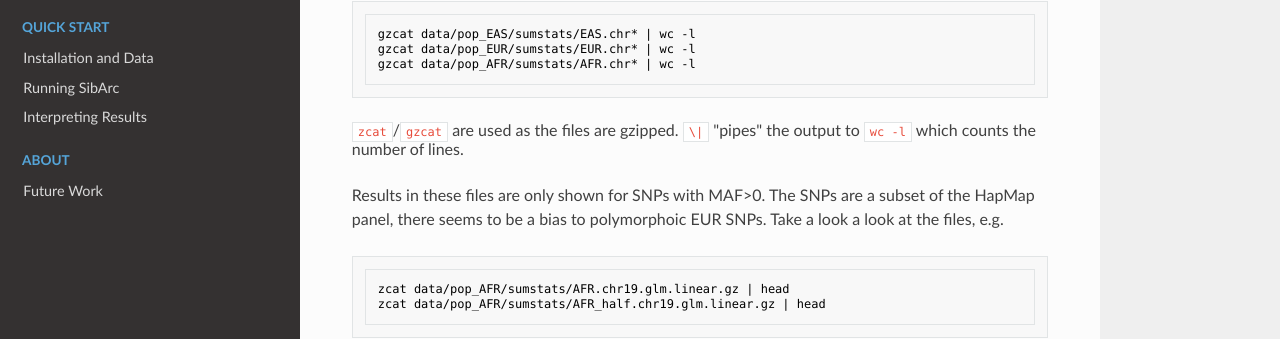
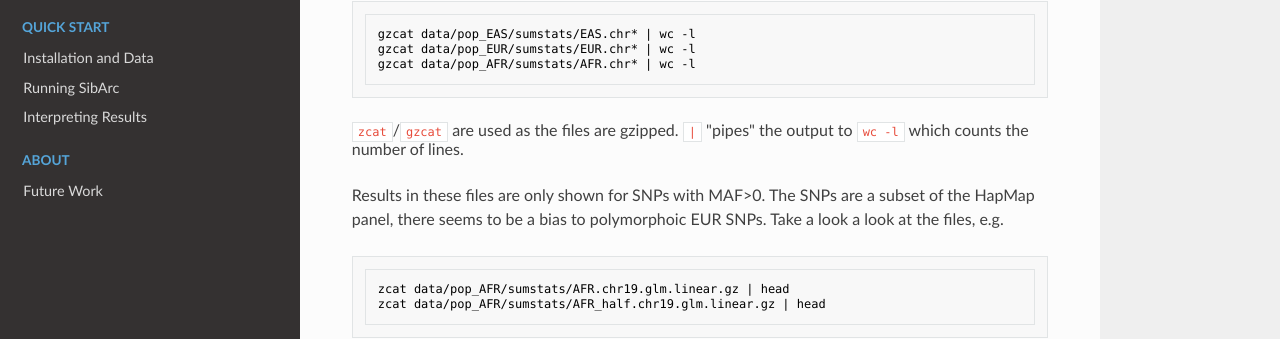
Before and after one commit to tadesouaiaia/sibArc-website, an MkDocs documentation site: the page built from docs/workshop_practical_clive.docx.md, in a window 1280 px wide and 900 px high, scrolled down 1142 px. Shown: the part 135-474 px from the top of the window. Built offline with MkDocs 1.6.1, drawn with Linux system fonts in a browser that asks for light colours; comment, search, counter and statistics services are not loaded.

````diff
--- a/docs/workshop_practical_clive.docx.md
+++ b/docs/workshop_practical_clive.docx.md
@@ -56,7 +56,7 @@ gzcat data/pop_EAS/sumstats/EAS.chr* | wc -l
 gzcat data/pop_EUR/sumstats/EUR.chr* | wc -l
 gzcat data/pop_AFR/sumstats/AFR.chr* | wc -l
 ```
-`zcat`/`gzcat` are used as the files are gzipped. `\|` "pipes" the
+`zcat`/`gzcat` are used as the files are gzipped. `|` "pipes" the
 output to `wc -l` which counts the number of lines.
 
 Results in these files are only shown for SNPs with MAF>0.
````
